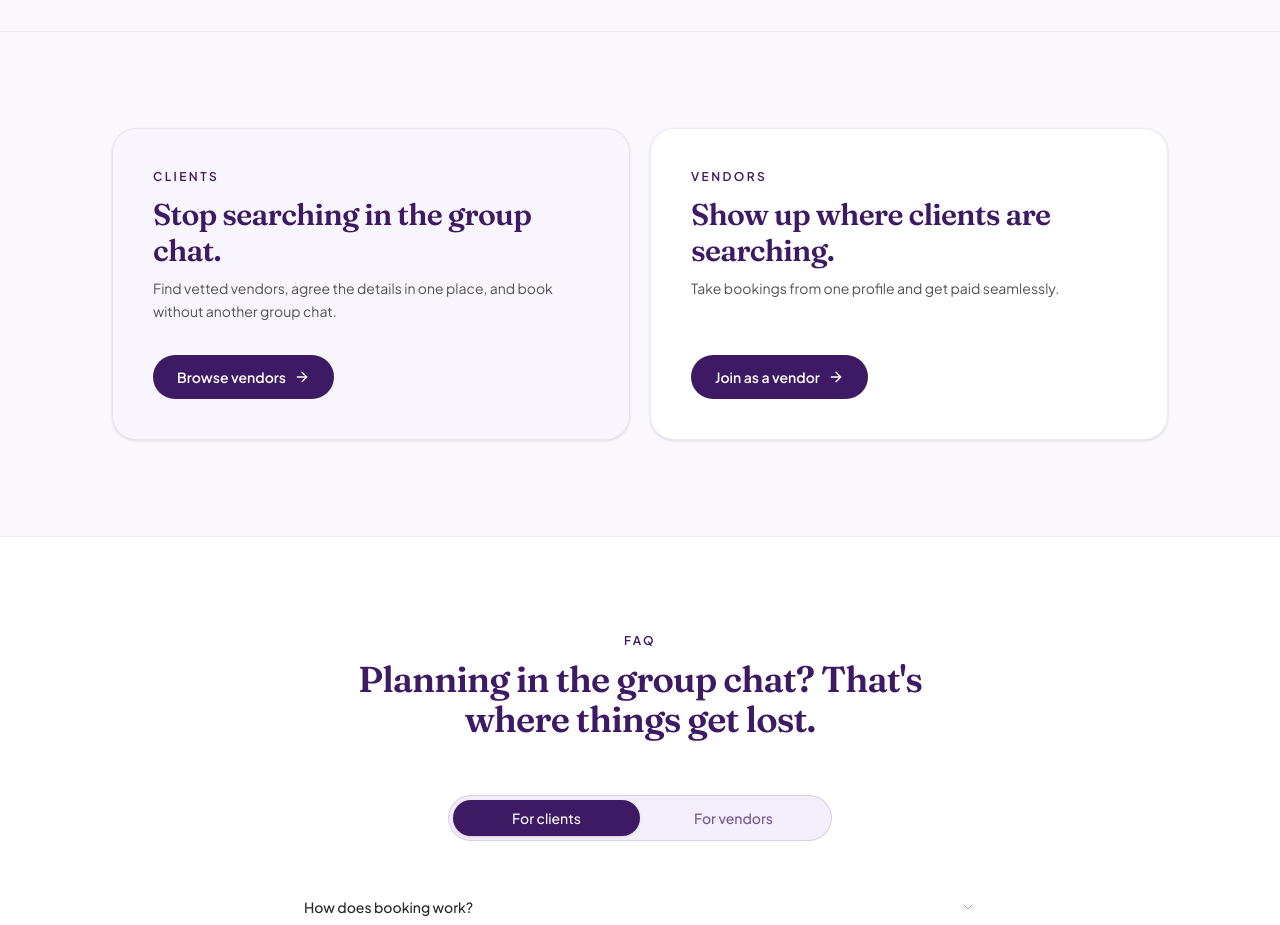
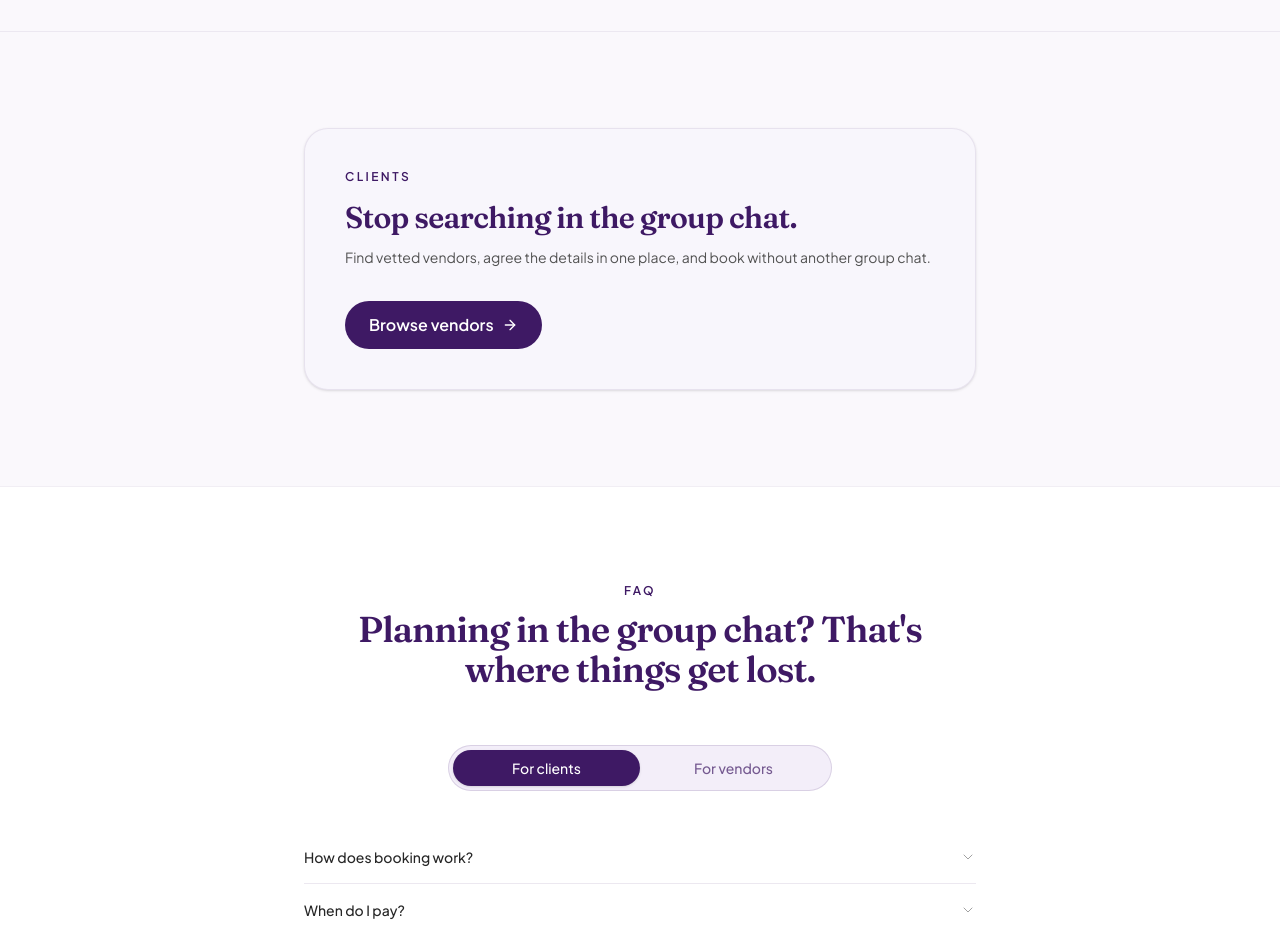
Before and after one commit to FourIntegersLtd/eventtz, a Next.js app in the folder frontend/: page / in a window 1280 px wide. Shown: the part 7200-8125 px from the top of the page. Built offline with nearby package versions, Linux system fonts and the light colour scheme; no server answers.

Commit message:
bug fixes

```diff
--- a/frontend/features/landing/LandingAudienceCta.tsx
+++ b/frontend/features/landing/LandingAudienceCta.tsx
@@ -5,44 +5,32 @@ import { ButtonLink } from "@/components/ui/ButtonLink";
 import { LandingSection } from "@/features/landing/LandingSection";
 import { landingSectionClass } from "@/features/landing/landingSectionStyles";
 
-const audienceCardBase =
-  "flex flex-col justify-between rounded-3xl border border-primary-border/60 p-8 shadow-sm sm:p-10";
+const CLIENT_CTA = {
+  eyebrow: "Clients",
+  title: "Stop searching in the group chat.",
+  description:
+    "Find vetted vendors, agree the details in one place, and book without another group chat.",
+  href: "/client/browse",
+  label: "Browse vendors",
+} as const;
 
 export function LandingAudienceCta() {
   return (
     <LandingSection className={landingSectionClass("muted")} width="6xl">
-      <div className="grid gap-4 sm:grid-cols-2 sm:gap-5">
-        <div className={`${audienceCardBase} bg-primary-soft/25`}>
-          <div>
-            <p className="text-xs font-semibold uppercase tracking-[0.2em] text-primary">Clients</p>
-            <h2 className="font-heading mt-3 text-2xl font-semibold tracking-tight text-primary sm:text-3xl">
-              Stop searching in the group chat.
-            </h2>
-            <p className="mt-2 text-sm leading-relaxed text-neutral-600">
-              Find vetted vendors, agree the details in one place, and book without another group chat.
-            </p>
-          </div>
-          <ButtonLink href="/client/browse" shape="pill" className="mt-8 w-fit px-6 py-3">
-            Browse vendors
-            <ArrowRight className="h-4 w-4" aria-hidden />
-          </ButtonLink>
-        </div>
-
-        <div className={`${audienceCardBase} bg-white`}>
-          <div>
-            <p className="text-xs font-semibold uppercase tracking-[0.2em] text-primary">Vendors</p>
-            <h2 className="font-heading mt-3 text-2xl font-semibold tracking-tight text-primary sm:text-3xl">
-              Show up where clients are searching.
-            </h2>
-            <p className="mt-2 text-sm leading-relaxed text-neutral-600">
-              Take bookings from one profile and get paid seamlessly.
-            </p>
-          </div>
-          <ButtonLink href="/register?type=vendor" shape="pill" className="mt-8 w-fit px-6 py-3">
-            Join as a vendor
-            <ArrowRight className="h-4 w-4" aria-hidden />
-          </ButtonLink>
-        </div>
+      <div className="mx-auto max-w-xl rounded-3xl border border-primary-border/60 bg-primary-soft/25 p-5 shadow-sm sm:max-w-2xl sm:p-8 md:p-10">
+        <p className="text-xs font-semibold uppercase tracking-[0.2em] text-primary">{CLIENT_CTA.eyebrow}</p>
+        <h2 className="font-heading mt-2 text-lg font-semibold leading-snug tracking-tight text-primary sm:mt-3 sm:text-2xl md:text-3xl">
+          {CLIENT_CTA.title}
+        </h2>
+        <p className="mt-2 hidden text-sm leading-relaxed text-neutral-600 sm:block">{CLIENT_CTA.description}</p>
+        <ButtonLink
+          href={CLIENT_CTA.href}
+          shape="pill"
+          className="mt-4 px-5 py-2.5 text-sm sm:mt-8 sm:px-6 sm:py-3 sm:text-base"
+        >
+          {CLIENT_CTA.label}
+          <ArrowRight className="h-4 w-4" aria-hidden />
+        </ButtonLink>
       </div>
     </LandingSection>
   );
```
